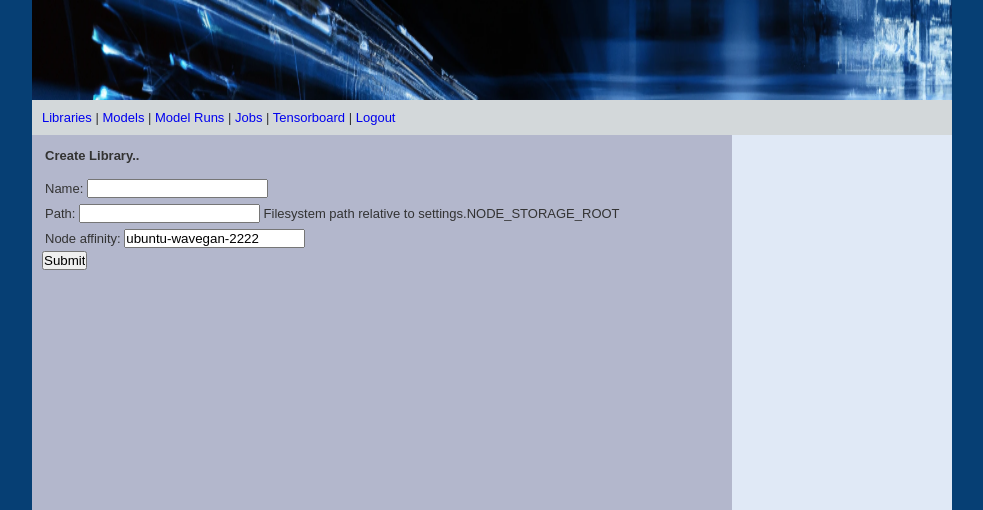
After one commit to mattjwarren/django-wganmgr, a Django app: page /wganbrowser/library/create/ in a window 1280 px wide. The commit adds this page. Shown: the top 510 px of the page, without its empty margins (148-1131 px from the left). Run offline with Django 4.2, Linux system fonts and the light colour scheme; the visitor is signed in with stand-in values (Sample User, id 1).

Commit message:
\#9 path handling framework and applied to libraries

```diff
--- a/wganmgr/wganbrowser/forms.py
+++ b/wganmgr/wganbrowser/forms.py
@@ -1,6 +1,8 @@
 from django.forms import ModelForm
 from .models import model as modelClass
 from .models import modelRun
+from .models import library
+
 from django import forms
 
 class modelForm(ModelForm):
@@ -22,6 +24,11 @@ class modelRunForm(ModelForm):
                   'wavegan_genr_wgangp_beta1','wavegan_genr_wgangp_beta2','wavegan_genr_wgangp_learn'
 
         ]
+
+class libraryCreateEditForm(ModelForm):
+    class Meta:
+        model=library
+        fields=['name','path','node_affinity']
 
 class modelRunRequestForm(forms.Form):
     upload_interval = forms.IntegerField(initial=5000,
--- a/wganmgr/wganbrowser/models.py
+++ b/wganmgr/wganbrowser/models.py
@@ -4,7 +4,8 @@ from os import path
 # Create your models here.
 class library(models.Model):
     name = models.CharField(max_length=64,blank=False,unique=True)
-    path = models.CharField(max_length=255,blank=False,unique=True,help_text="Full filesystem path to library dir.")
+    path = models.CharField(max_length=255,blank=False,unique=True,help_text="Filesystem path relative to settings.NODE_STORAGE_ROOT")
+    node_affinity = models.CharField(max_length=128,default="ubuntu-wavegan-2222")
 
     def __str__(self):
         return self.name+'@'+self.path
--- a/wganmgr/wganbrowser/shell_strings.py
+++ b/wganmgr/wganbrowser/shell_strings.py
@@ -1,2 +1,5 @@
 SHELL_GET_NEWEST_CKPT_FILE="ls -ltr --full-time %s | grep ckpt | grep -v _temp | tail -1"
 SHELL_TOUCH_HALT="touch %shalt"
+SHELL_DOES_PATH_EXIST='[[ -d %s ]] && echo True || echo False'
+SHELL_MKDIR_P="mkdir -p %s && echo True || echo False"
+SHELL_MV="mv %s %s && echo True || echo False"
--- a/wganmgr/wganbrowser/strings.py
+++ b/wganmgr/wganbrowser/strings.py
@@ -4,3 +4,8 @@ JOBS_UNMANAGED_JOB_IS_RUNNING='An unmanaged job appears to be running. Contact y
 JOBS_JOB_WILL_HALT='%s will halt within ~ 1 minute.'
 JOBS_JOB_REQUESTED='%s has been requested.'
 JOBS_JOB_NOT_FOUND='Job %s was not found.'
+LIBRARY_STORAGE_NODE_UNKNOWN='Storage node %s is unknown.'
+LIBRARY_BAD_CHARS_IN_PATH='Only the characters A-Z a-z 0-9 _ / are allowed in path names.'
+LIBRARY_PATH_ALREADY_USED='Path %s already exists.'
+LIBRARY_PATH_COULD_NOT_CREATE='Unable to create library path %s on filesystem.'
+LIBRARY_PATH_COULD_NOT_MOVE='POSSIBLE DATA CORRUPTION: Unable to move library path on node %s from %s to %s. Contact your system administrator.'
--- /dev/null
+++ b/wganmgr/wganbrowser/templates/wganbrowser/library/create_edit.html
@@ -0,0 +1,15 @@
+{% extends "wganbrowser/page_base.html" %}
+{% block content %}
+    {% if action == "create" %}
+    <p class="section-header">Create Library..</p>
+        <form action="{% url 'wganbrowser:library_create' %}" method="post">
+    {% else %}
+    <p class="section-header">Edit Library..</p>
+    <p>When relocating a library the page may take a while to reload.</p>
+        <form action="{% url 'wganbrowser:library_edit' library.id %}" method="post">
+    {% endif %}
+            {% csrf_token %}
+            {{ form.as_p }}
+        <input type="submit" value="Submit">
+    </form>
+{% endblock %}
--- a/wganmgr/wganbrowser/templates/wganbrowser/modelrun/modelruns.html
+++ b/wganmgr/wganbrowser/templates/wganbrowser/modelrun/modelruns.html
@@ -2,11 +2,11 @@
 {% block content %}
    <p class="section-header">Model Runs..</p>
    <ul>
-    {% for model_name,modelruns in modelruns.items %}
+    {% for model_name,runs in modelruns.items %}
         <li class="section-header">{{ model_name }}</li>
         <ul>
-            {% for modelrun in modelruns %}
-                <li><a href="{% url 'wganbrowser:modelrun_detail' modelrun.id %}">{{ modelrun.name }}</a></li>
+            {% for run in runs %}
+                <li><a href="{% url 'wganbrowser:modelrun_detail' run.id %}">{{ run.name }}</a></li>
             {% endfor %}
         </ul>
     {% endfor %}
--- a/wganmgr/wganbrowser/templates/wganbrowser/page_base.html
+++ b/wganmgr/wganbrowser/templates/wganbrowser/page_base.html
@@ -12,11 +12,12 @@
   <div id="navigation">
     {% block navigation %}
         {% if user.is_authenticated %}
-            <a href="{% url 'wganbrowser:models' %}">Models</a> |
-            <a href="{% url 'wganbrowser:modelruns' %}">Model Runs</a> |
-            <a href="{% url 'wganbrowser:jobs' %}">Jobs</a> |
-            <a href="http://dgen.uk:8081/">Tensorboard</a> |
-            <a href="{% url 'logout' %}">Logout</a>
+          <a href="{% url 'wganbrowser:libraries' %}">Libraries</a> |
+          <a href="{% url 'wganbrowser:models' %}">Models</a> |
+          <a href="{% url 'wganbrowser:modelruns' %}">Model Runs</a> |
+          <a href="{% url 'wganbrowser:jobs' %}">Jobs</a> |
+          <a href="http://dgen.uk:8081/">Tensorboard</a> |
+          <a href="{% url 'logout' %}">Logout</a>
         {% else %}
             <a href="{% url 'login' %}">Login</a>
         {% endif %}
--- a/wganmgr/wganbrowser/urls.py
+++ b/wganmgr/wganbrowser/urls.py
@@ -42,9 +42,18 @@ urlpatterns = [
     #/wganbrowser/job/detail/modelrun_id/node_name/
     path('job/halt/<int:modelrun_id>/<str:node_name>/',views.job.halt,name='job_halt'),
 
-    #/wganbrowser/modelsnapshot_detail/{modelsnapshot_id}/
-    path('modelsnapshot_detail/<int:modelsnapshot_id>/',views.modelsnapshot.modelsnapshot_detail,name='modelsnapshot_detail'),
+    #/wganbrowser/modelsnapshot/detail/{modelsnapshot_id}/
+    path('modelsnapshot/detail/<int:modelsnapshot_id>/',views.modelsnapshot.detail,name='modelsnapshot_detail'),
 
-    #/wganbrowser/library_detail/{library_id}/
-    path('library_detail/<int:library_id>/',views.library.library_detail,name='library_detail'),
+    #/wganbrowser/library/libraries/
+    path('library/libraries/',views.library.libraries,name='libraries'),
+    #/wganbrowser/library/detail/{library_id}/
+    path('library/detail/<int:library_id>/',views.library.detail,name='library_detail'),
+    #/wganbrowser/library/edit/{library_id}/
+    path('library/edit/<int:library_id>/',views.library.edit,name='library_edit'),
+    #/wganbrowser/library/delete/{library_id}/
+    path('library/delete/<int:library_id>/',views.library.delete,name='library_delete'),
+    #/wganbrowser/library/create/{library_id}/
+    path('library/create/',views.library.create,name='library_create'),
+
 ]
--- a/wganmgr/wganbrowser/views/library.py
+++ b/wganmgr/wganbrowser/views/library.py
@@ -10,11 +10,121 @@ from django.template import loader
 from wganbrowser.models import *
 from wganbrowser.forms import *
 from wganbrowser.strings import *
+from wganbrowser.shell_strings import *
+
 
 from time import sleep
-
+import re
+import os
 from .package_global import *
 
+
+
 @login_required
-def library_detail(request,library_id):
-    return HttpResponse("Looking at details for library</br> %s" % str(get_object_or_404(library,pk=library_id)))
+def libraries(request):
+    libraries=library.objects.all()
+    libraries=group_records_by_field(libraries,['node_affinity'])
+    context={'libraries':libraries}
+    return render(request,'wganbrowser/library/libraries.html',context)
+
+@login_required
+def detail(request,library_id):
+    lib=library.objects.get(pk=library_id)
+    context={'library':lib}
+    return render(request,"wganbrowser/library/detail.html",context)
+
+
+#@Login_required
+def edit(request,library_id):
+    lib=library.objects.get(pk=library_id)
+    old_full_path=os.path.join(settings.NODE_STORAGE_ROOT,lib.path)
+
+    context={'library':lib,
+             'action':'edit'}
+
+    if request.method=='POST':
+        form=libraryCreateEditForm(request.POST,instance=lib)
+        if form.is_valid():
+            data=form.cleaned_data
+            if not data['node_affinity'] in settings.JENKINS_TRAINING_NODES:
+                context.update({'form':form,
+                         'message': LIBRARY_STORAGE_NODE_UNKNOWN % data['node_affinity'],'library':lib})
+                return render(request,'wganbrowser/library/create_edit.html',context)
+
+            if bad_chars_in_path(data['path']):
+                context.update({'form':form,
+                         'message': LIBRARY_BAD_CHARS_IN_PATH,'library':lib})
+                return render(request,'wganbrowser/library/create_edit.html',context)
+
+            full_path=os.path.join(settings.NODE_STORAGE_ROOT,data['path'])
+
+            if does_path_exist_on_node(data['node_affinity'],full_path):
+                context.update({'form':form,
+                         'message': LIBRARY_PATH_ALREADY_USED % data['path'],'library':lib})
+                return render(request,'wganbrowser/library/create_edit.html',context)
+
+            if not move_path(data['node_affinity'],old_full_path,full_path):
+                context.update({'form':form,
+                         'message': LIBRARY_PATH_COULD_NOT_MOVE % (data['node_affinity'],old_full_path,full_path),'library':lib})
+                return render(request,'wganbrowser/library/create_edit.html',context)
+
+            lib.name=data['name']
+            lib.path=data['path']
+            lib.node_affinity=data['node_affinity']
+
+            lib.save()
+            return libraries(request)
+    else:
+        form=libraryCreateEditForm(instance=lib)
+    context.update({'form':form})
+    return render(request,'wganbrowser/library/create_edit.html',context)
+
+@login_required
+def delete(request,library_id):
+    lib=library.objects.get(pk=library_id)
+    lib.delete()
+    return libraries(request)
+
+@login_required
+def create(request):
+    context={'action':'create'}
+
+    if request.method == 'POST':
+        form=libraryCreateEditForm(request.POST)
+        if form.is_valid():
+            data=form.cleaned_data
+
+
+            context={'action':'create'}
+            if not data['node_affinity'] in settings.JENKINS_TRAINING_NODES:
+                context.update({'form':form,
+                         'message': LIBRARY_STORAGE_NODE_UNKNOWN % data['node_affinity']})
+                return render(request,'wganbrowser/library/create_edit.html',context)
+
+            if bad_chars_in_path(data['path']):
+                context.update({'form':form,
+                         'message': LIBRARY_BAD_CHARS_IN_PATH})
+                return render(request,'wganbrowser/library/create_edit.html',context)
+
+            full_path=os.path.join(settings.NODE_STORAGE_ROOT,data['path'])
+
+            if does_path_exist_on_node(data['node_affinity'],full_path):
+                context.update({'form':form,
+                         'message': LIBRARY_PATH_ALREADY_USED % data['path']})
+                return render(request,'wganbrowser/library/create_edit.html',context)
+
+            #try and create
+            if not create_path_on_node(data['node_affinity'],full_path):
+                context.update({'form':form,
+                         'message': LIBRARY_PATH_COULD_NOT_CREATE % data['path']})
+                return render(request,'wganbrowser/library/create_edit.html',context)
+
+            new_library=library(name=data['name'],
+                                path=data['path'],
+                                node_affinity=data['node_affinity'])
+            new_library.save()
+            return libraries(request)
+    else:
+        form=libraryCreateEditForm()
+    context.update({'form':form})
+    return render(request,'wganbrowser/library/create_edit.html',context)
--- a/wganmgr/wganbrowser/views/modelsnapshot.py
+++ b/wganmgr/wganbrowser/views/modelsnapshot.py
@@ -18,7 +18,7 @@ from .package_global import *
 
 
 @login_required
-def modelsnapshot_detail(request,modelsnapshot_id):
+def detail(request,modelsnapshot_id):
     modelsnapshot=modelSnapshot.objects.get(pk=modelsnapshot_id)
     context={'modelsnapshot':modelsnapshot}
-    return render (request,'wganbrowser/modelsnapshot/modelsnapshot_detail.html',context)
+    return render (request,'wganbrowser/modelsnapshot/detail.html',context)
--- a/wganmgr/wganbrowser/views/package_global.py
+++ b/wganmgr/wganbrowser/views/package_global.py
@@ -1,9 +1,11 @@
 from django.conf import settings
 from wganbrowser.jenkins_api import *
 from wganbrowser.models import *
+from wganbrowser.shell_strings import *
 
 from uuid import uuid4
 from time import sleep
+import re
 
 jenkins=jenkins_helper(settings.JENKINS_URL,auth=(settings.JENKINS_USER,settings.JENKINS_PWD))
 
@@ -117,3 +119,15 @@ def group_records_by_field(records,field_names):
         else:
             grouped_dict[field_val].append(record)
     return grouped_dict
+
+def bad_chars_in_path(path):
+    return re.match(".*[^A-Za-z0-9_/-].*",path)
+
+def does_path_exist_on_node(node,path):
+    return exec_shell(node,SHELL_DOES_PATH_EXIST % path)=="True"
+
+def create_path_on_node(node,path):
+    return exec_shell(node, SHELL_MKDIR_P % path)=="True"
+
+def move_path(node,from_path,to_path):
+    return exec_shell(node, SHELL_MV % (from_path,to_path))=="True"
--- a/wganmgr/wganmgr/settings.py
+++ b/wganmgr/wganmgr/settings.py
@@ -194,3 +194,5 @@ MODEL_SNAPSHOT_PACKAGES_WEBROOT='https://dgen.uk/wlse/models/'
 
 #how we exec shell commands on the training node
 TRAINING_HOST_EXECUTION_MODE='JENKINS_PASSTHROUGH' #or SSH
+
+NODE_STORAGE_ROOT='/home/matt'
```
Also changed, not shown: wganmgr/wganbrowser/templates/wganbrowser/library/detail.html (added, +11 -0 lines), wganmgr/wganbrowser/templates/wganbrowser/library/libraries.html (added, +17 -0 lines), wganmgr/wganbrowser/migrations/0025_library_node_affinity.py (added), wganmgr/wganbrowser/templates/wganbrowser/modelsnapshot/detail.html (renamed from wganmgr/wganbrowser/templates/wganbrowser/modelsnapshot/modelsnapshot_detail.html).
